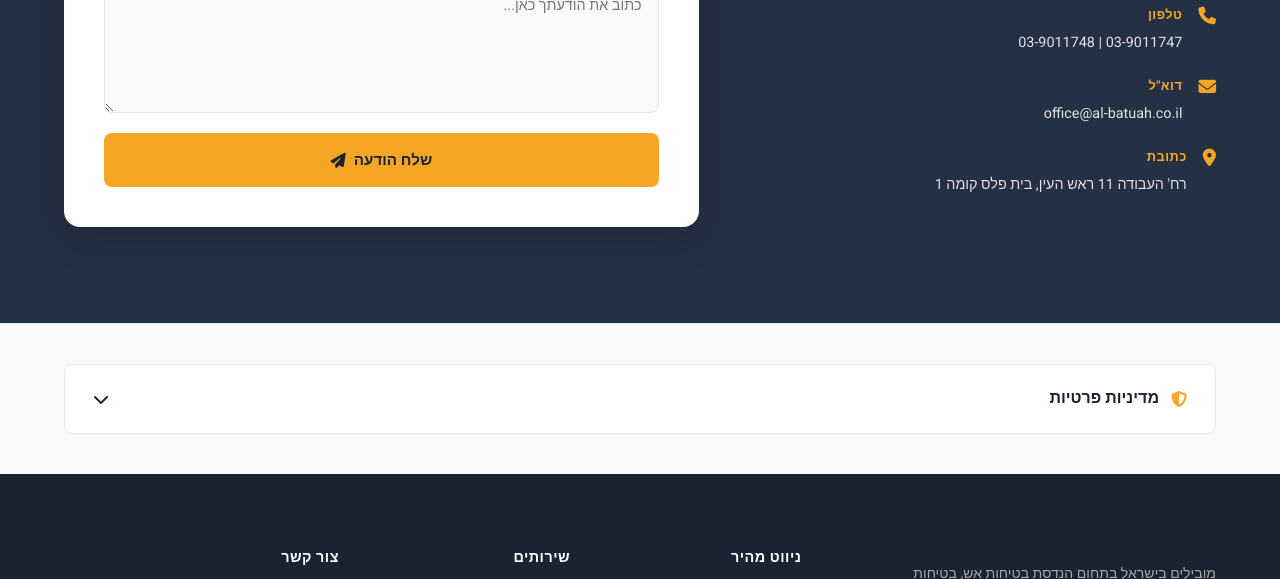
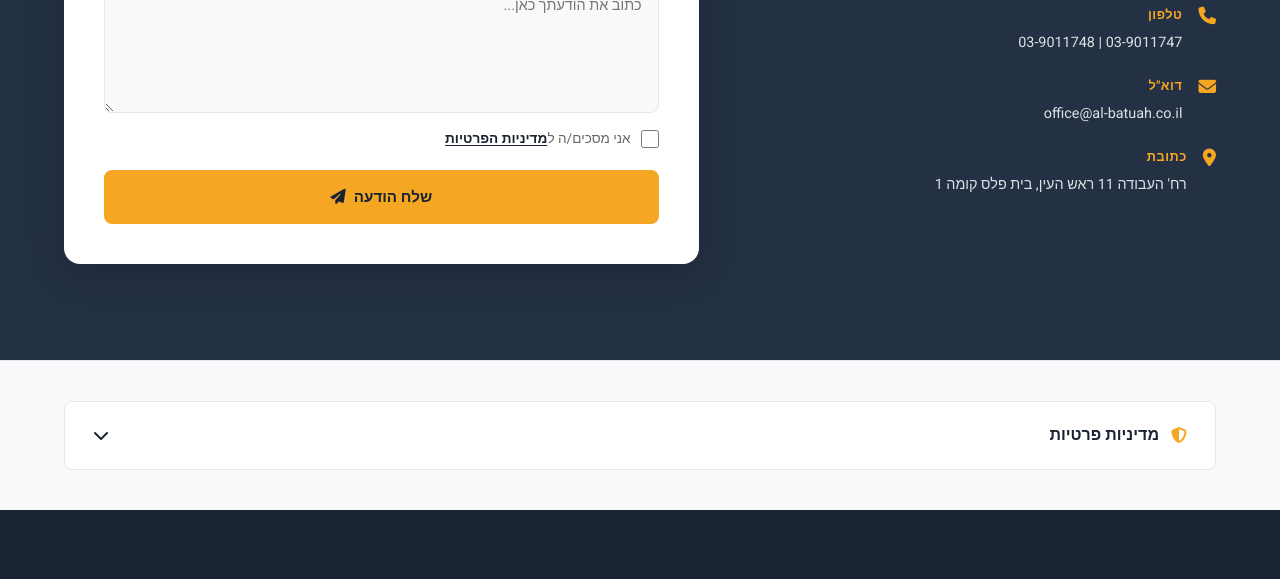
Before and after one commit to eitanyar/al-batuah, a website built with Vite: page index.html in a window 1280 px wide. Shown: the part 8840-9419 px from the top of the page. Built offline with nearby package versions, Linux system fonts and the light colour scheme.

Commit message:
feat: require privacy consent for contact form

```diff
--- a/index.html
+++ b/index.html
@@ -462,6 +462,10 @@
               <label for="message">הודעה *</label>
               <textarea id="message" name="message" rows="5" placeholder="כתוב את הודעתך כאן..." required></textarea>
             </div>
+            <label class="privacy-consent" for="privacyConsent">
+              <input type="checkbox" id="privacyConsent" name="privacyConsent" required />
+              <span>אני מסכים/ה ל<a href="#privacy">מדיניות הפרטיות</a></span>
+            </label>
             <button type="submit" class="btn btn-primary btn-full">שלח הודעה <i class="fas fa-paper-plane"></i></button>
             <div class="form-notice" id="formNotice" role="status" aria-live="polite">
               <i class="fas fa-info-circle"></i> טופס השליחה יופעל לאחר חיבור שירות הדוא״ל. בינתיים אפשר לפנות אלינו בטלפון או בדוא״ל.
--- a/style.css
+++ b/style.css
@@ -1234,6 +1234,32 @@ img {
   min-height: 120px;
 }
 
+.privacy-consent {
+  display: flex;
+  align-items: flex-start;
+  gap: 10px;
+  margin: -4px 0 20px;
+  color: var(--text-light);
+  font-size: 0.85rem;
+  line-height: 1.5;
+  cursor: pointer;
+}
+
+.privacy-consent input {
+  width: 18px;
+  height: 18px;
+  margin-top: 1px;
+  accent-color: var(--primary);
+  flex: 0 0 auto;
+}
+
+.privacy-consent a {
+  color: var(--dark);
+  font-weight: 700;
+  text-decoration: underline;
+  text-underline-offset: 2px;
+}
+
 .form-notice {
   display: none;
   margin-top: 16px;
```
Also changed, not shown: test/dev-setup.test.mjs (+3 -1 lines).
